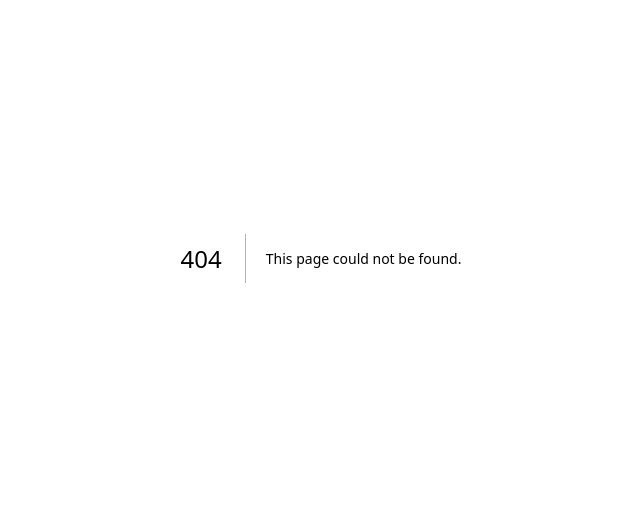
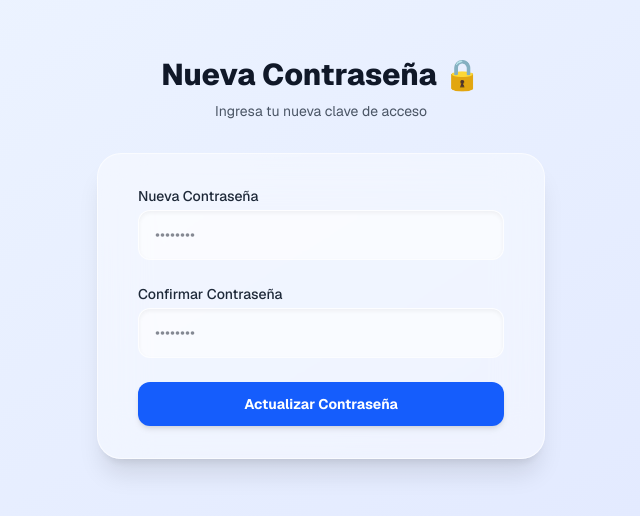
Before and after one commit to ronmardi/inventario, a Next.js app: page /actualizar-password in a window 1280 px wide. Before the commit this address had no page. Shown: the part 142-658 px from the top of the page, without its empty margins (319-959 px from the left). Built offline with nearby package versions, Linux system fonts and the light colour scheme; no server answers.

Commit message:
recovery

```diff
--- /dev/null
+++ b/app/actualizar-password/page.tsx
@@ -0,0 +1,84 @@
+"use client";
+
+import { useState } from "react";
+import { useRouter } from "next/navigation";
+import { createClient } from "@/utils/supabase/client";
+
+export default function ActualizarPasswordPage() {
+  const [password, setPassword] = useState("");
+  const [confirmPassword, setConfirmPassword] = useState("");
+  const [error, setError] = useState<string | null>(null);
+  const [isLoading, setIsLoading] = useState(false);
+  const router = useRouter();
+  const supabase = createClient();
+
+  const handleUpdate = async (e: React.FormEvent) => {
+    e.preventDefault();
+    setError(null);
+
+    if (password.length < 6) {
+      setError("La contraseña debe tener al menos 6 caracteres.");
+      return;
+    }
+
+    if (password !== confirmPassword) {
+      setError("Las contraseñas no coinciden.");
+      return;
+    }
+
+    setIsLoading(true);
+
+    // Actualiza la contraseña en Supabase
+    const { error: updateError } = await supabase.auth.updateUser({
+      password: password,
+    });
+
+    if (updateError) {
+      setError("Hubo un error al actualizar la contraseña. El enlace puede haber expirado.");
+      setIsLoading(false);
+    } else {
+      // Éxito, redirigir al dashboard
+      router.push("/dashboard");
+    }
+  };
+
+  return (
+    <div className="min-h-screen bg-linear-to-br from-blue-50 to-indigo-100 dark:from-slate-900 dark:to-slate-800 flex flex-col justify-center py-12 sm:px-6 lg:px-8 transition-colors duration-500">
+      <div className="sm:mx-auto sm:w-full sm:max-w-md">
+        <h2 className="text-center text-3xl font-extrabold text-gray-900 dark:text-white">
+          Nueva Contraseña 🔒
+        </h2>
+        <p className="mt-2 text-center text-sm text-gray-600 dark:text-gray-300">
+          Ingresa tu nueva clave de acceso
+        </p>
+      </div>
+
+      <div className="mt-8 sm:mx-auto sm:w-full sm:max-w-md">
+        <div className="bg-white/40 dark:bg-gray-900/40 backdrop-blur-xl py-8 px-4 shadow-xl sm:rounded-3xl sm:px-10 border border-white/60 dark:border-gray-700/50">
+          <form className="space-y-6" onSubmit={handleUpdate}>
+
+            {error && (
+              <div className="bg-red-50/80 dark:bg-red-900/40 border-l-4 border-red-500 p-4 rounded-lg">
+                <p className="text-sm text-red-700 dark:text-red-300 font-medium">{error}</p>
+              </div>
+            )}
+
+            <div>
+              <label className="block text-sm font-medium text-gray-800 dark:text-gray-200">Nueva Contraseña</label>
+              <input type="password" required value={password} onChange={(e) => setPassword(e.target.value)} className="mt-1 block w-full px-4 py-3 border border-white/50 dark:border-gray-600/50 rounded-xl shadow-inner text-gray-900 dark:text-white bg-white/60 dark:bg-gray-800/60 focus:ring-2 focus:ring-blue-500 outline-none" placeholder="••••••••" />
+            </div>
+
+            <div>
+              <label className="block text-sm font-medium text-gray-800 dark:text-gray-200">Confirmar Contraseña</label>
+              <input type="password" required value={confirmPassword} onChange={(e) => setConfirmPassword(e.target.value)} className="mt-1 block w-full px-4 py-3 border border-white/50 dark:border-gray-600/50 rounded-xl shadow-inner text-gray-900 dark:text-white bg-white/60 dark:bg-gray-800/60 focus:ring-2 focus:ring-blue-500 outline-none" placeholder="••••••••" />
+            </div>
+
+            <button type="submit" disabled={isLoading} className="w-full flex justify-center py-3 px-4 rounded-xl shadow-md text-sm font-bold text-white bg-blue-600 hover:bg-blue-500 disabled:opacity-70 transition-all">
+              {isLoading ? "Guardando..." : "Actualizar Contraseña"}
+            </button>
+          </form>
+        </div>
+      </div>
+    </div>
+  );
+}
```
